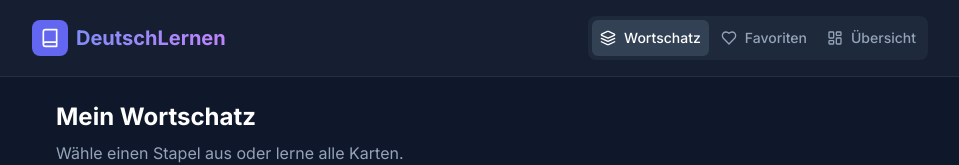
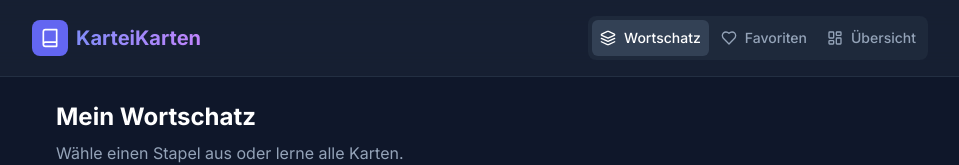
Before and after one commit to teyfikrumelli/tintin, a React (Vite) app: page / in a window 1280 px wide. Shown: the top 165 px of the page, without its empty margins (160-1119 px from the left). Built offline with nearby package versions, Linux system fonts and the light colour scheme.

Commit message:
update name

```diff
--- a/src/App.jsx
+++ b/src/App.jsx
@@ -36,7 +36,7 @@ function App() {
               <Book size={20} />
             </div>
             <h1 className="text-xl font-bold bg-gradient-to-r from-indigo-400 to-purple-400 bg-clip-text text-transparent">
-              DeutschLernen
+              KarteiKarten
             </h1>
           </div>
 
@@ -44,27 +44,24 @@ function App() {
             <nav className="flex gap-1 bg-slate-800 p-1 rounded-lg">
               <button
                 onClick={() => setCurrentView('home')}
-                className={`p-2 rounded-md transition-colors flex items-center gap-2 text-sm font-medium ${
-                  currentView === 'home' ? 'bg-slate-700 text-white' : 'text-slate-400 hover:text-slate-200'
-                }`}
+                className={`p-2 rounded-md transition-colors flex items-center gap-2 text-sm font-medium ${currentView === 'home' ? 'bg-slate-700 text-white' : 'text-slate-400 hover:text-slate-200'
+                  }`}
               >
                 <Layers size={16} />
                 <span className="hidden sm:inline">Wortschatz</span>
               </button>
               <button
                 onClick={() => setCurrentView('favorites')}
-                className={`p-2 rounded-md transition-colors flex items-center gap-2 text-sm font-medium ${
-                  currentView === 'favorites' ? 'bg-slate-700 text-white' : 'text-slate-400 hover:text-slate-200'
-                }`}
+                className={`p-2 rounded-md transition-colors flex items-center gap-2 text-sm font-medium ${currentView === 'favorites' ? 'bg-slate-700 text-white' : 'text-slate-400 hover:text-slate-200'
+                  }`}
               >
                 <Heart size={16} />
                 <span className="hidden sm:inline">Favoriten</span>
               </button>
               <button
                 onClick={() => setCurrentView('dashboard')}
-                className={`p-2 rounded-md transition-colors flex items-center gap-2 text-sm font-medium ${
-                  currentView === 'dashboard' ? 'bg-slate-700 text-white' : 'text-slate-400 hover:text-slate-200'
-                }`}
+                className={`p-2 rounded-md transition-colors flex items-center gap-2 text-sm font-medium ${currentView === 'dashboard' ? 'bg-slate-700 text-white' : 'text-slate-400 hover:text-slate-200'
+                  }`}
               >
                 <LayoutDashboard size={16} />
                 <span className="hidden sm:inline">Übersicht</span>
```
Also changed, not shown: src/data/verben-mit-präpositionen.json (renamed from src/data/verben-mit-praepositionen.json).
